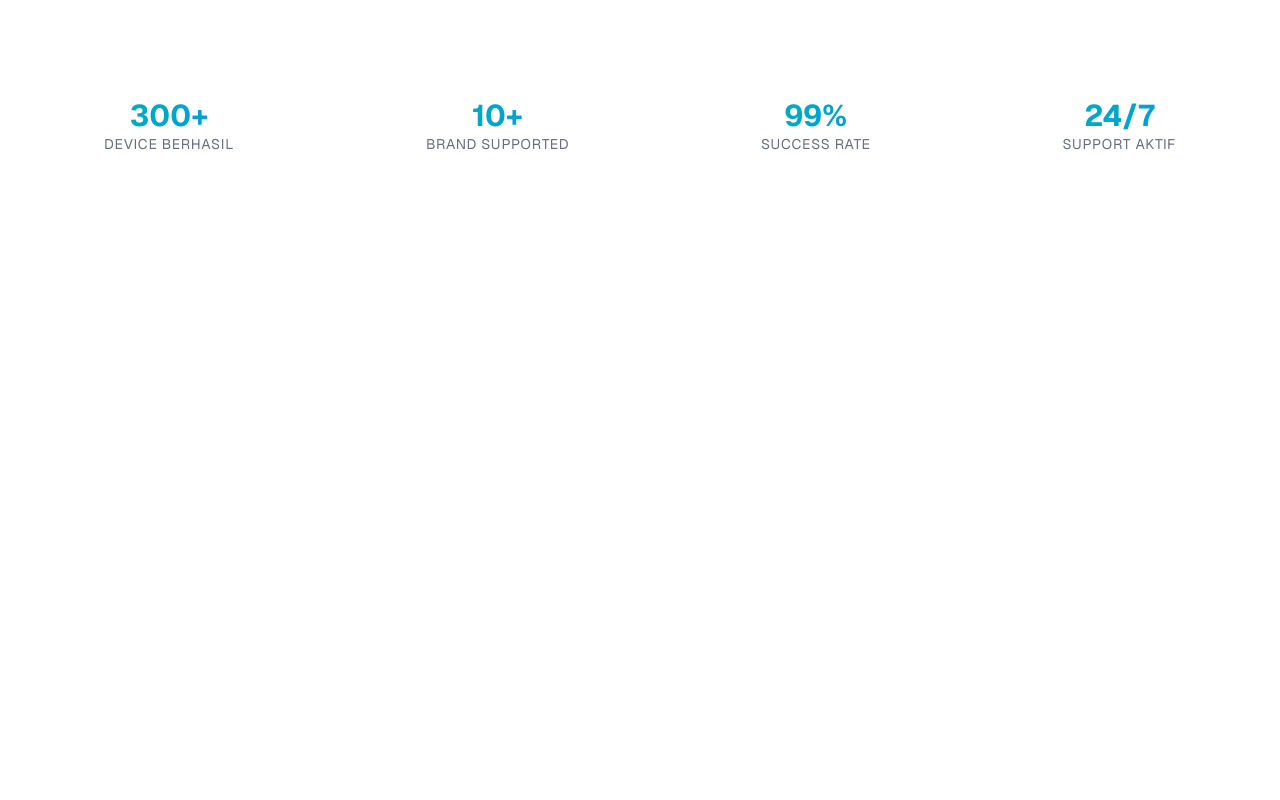
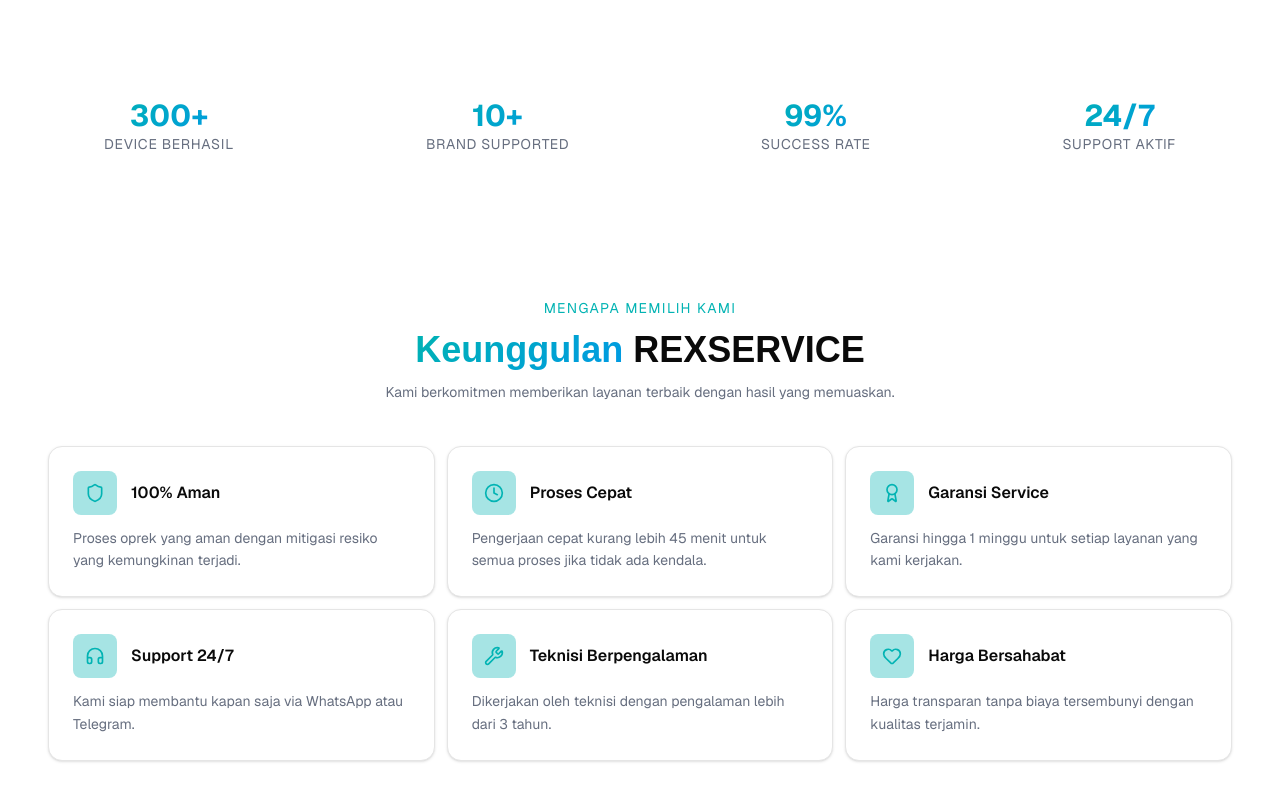
Before and after one commit to bagoesrex/rexservice, a Next.js app: page / in a window 1280 px wide. Shown: the part 1438-2238 px from the top of the page. Before the commit the page ends 1664 px from the top, so only its background shows below. Built offline with nearby package versions, Linux system fonts and the light colour scheme.

Commit message:
feat(home): add why choose section and feature card

```diff
--- /dev/null
+++ b/app/_components/whychoose/feature-card.tsx
@@ -0,0 +1,26 @@
+import { Card, CardContent } from "@/components/ui/card";
+import { Feature } from "@/types/feature";
+
+interface FeatureCardProps {
+  feature: Feature;
+}
+
+export default function FeatureCard({ feature }: FeatureCardProps) {
+  const { icon: Icon, title, description } = feature;
+
+  return (
+    <Card>
+      <CardContent>
+        <div className="space-y-3">
+          <div className="flex items-center gap-3.5">
+            <div className="bg-primary/35 text-primary size-fit rounded-md p-3">
+              <Icon size={20} strokeWidth={2} />
+            </div>
+            <span className="text-foreground font-semibold">{title}</span>
+          </div>
+          <p className="text-muted-foreground text-sm leading-relaxed">{description}</p>
+        </div>
+      </CardContent>
+    </Card>
+  );
+}
--- /dev/null
+++ b/app/_components/whychoose/why-choose-section.tsx
@@ -0,0 +1,57 @@
+import MaxWidthWrapper from "@/components/layout/max-width-wrapper";
+import { Award, Clock, Headphones, Heart, Shield, Wrench } from "lucide-react";
+import FeatureCard from "./feature-card";
+
+const features = [
+  {
+    icon: Shield,
+    title: "100% Aman",
+    description: "Proses oprek yang aman dengan mitigasi resiko yang kemungkinan terjadi.",
+  },
+  {
+    icon: Clock,
+    title: "Proses Cepat",
+    description: "Pengerjaan cepat kurang lebih 45 menit untuk semua proses jika tidak ada kendala.",
+  },
+  {
+    icon: Award,
+    title: "Garansi Service",
+    description: "Garansi hingga 1 minggu untuk setiap layanan yang kami kerjakan.",
+  },
+  {
+    icon: Headphones,
+    title: "Support 24/7",
+    description: "Kami siap membantu kapan saja via WhatsApp atau Telegram.",
+  },
+  {
+    icon: Wrench,
+    title: "Teknisi Berpengalaman",
+    description: "Dikerjakan oleh teknisi dengan pengalaman lebih dari 3 tahun.",
+  },
+  {
+    icon: Heart,
+    title: "Harga Bersahabat",
+    description: "Harga transparan tanpa biaya tersembunyi dengan kualitas terjamin.",
+  },
+];
+
+export default function WhyChooseSection() {
+  return (
+    <section id="whychoose">
+      <MaxWidthWrapper className="flex flex-col items-center justify-center gap-11 py-18">
+        <div className="space-y-3 text-center">
+          <span className="text-primary block text-sm tracking-widest uppercase">Mengapa Memilih Kami</span>
+          <h2 className="text-4xl font-bold">
+            <span className="gradient-text">Keunggulan </span> REXSERVICE
+          </h2>
+          <p className="text-muted-foreground max-w-xl text-sm">Kami berkomitmen memberikan layanan terbaik dengan hasil yang memuaskan.</p>
+        </div>
+        <div className="grid w-full grid-cols-3 gap-3 px-10">
+          {features.map((feature, index) => (
+            <FeatureCard feature={feature} key={index} />
+          ))}
+        </div>
+      </MaxWidthWrapper>
+    </section>
+  );
+}
--- a/app/page.tsx
+++ b/app/page.tsx
@@ -1,6 +1,7 @@
 import HeroSection from "./_components/hero/hero-section";
 import ServicesSection from "./_components/services/services-section";
 import StatsSection from "./_components/stats/stats-section";
+import WhyChooseSection from "./_components/whychoose/why-choose-section";
 
 export default function Home() {
   return (
@@ -11,6 +12,8 @@
 
       <StatsSection />
 
+      <WhyChooseSection />
+
       {/* <HowItWorksSection /> */}
     </main>
   );
--- /dev/null
+++ b/types/feature.ts
@@ -0,0 +1,7 @@
+import { LucideIcon } from "lucide-react";
+
+export interface Feature {
+  icon: LucideIcon;
+  title: string;
+  description: string;
+}
```
